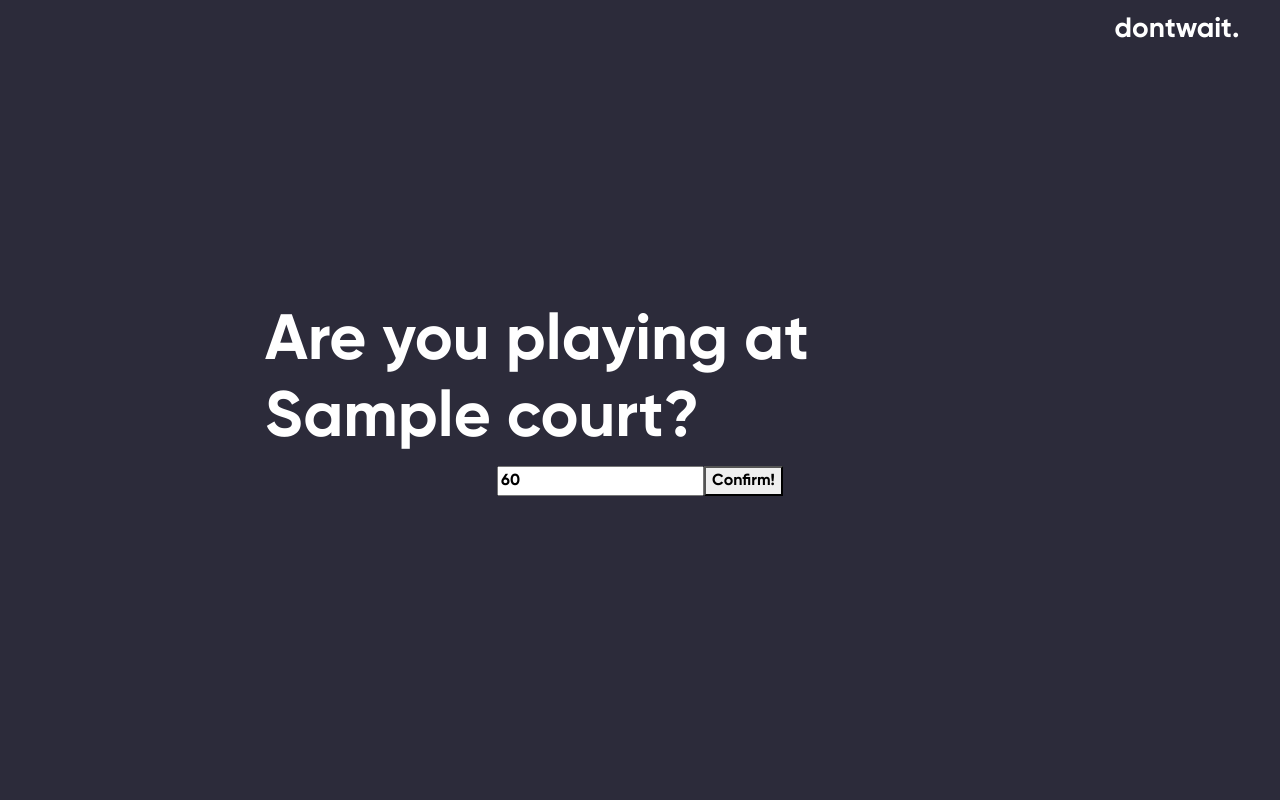
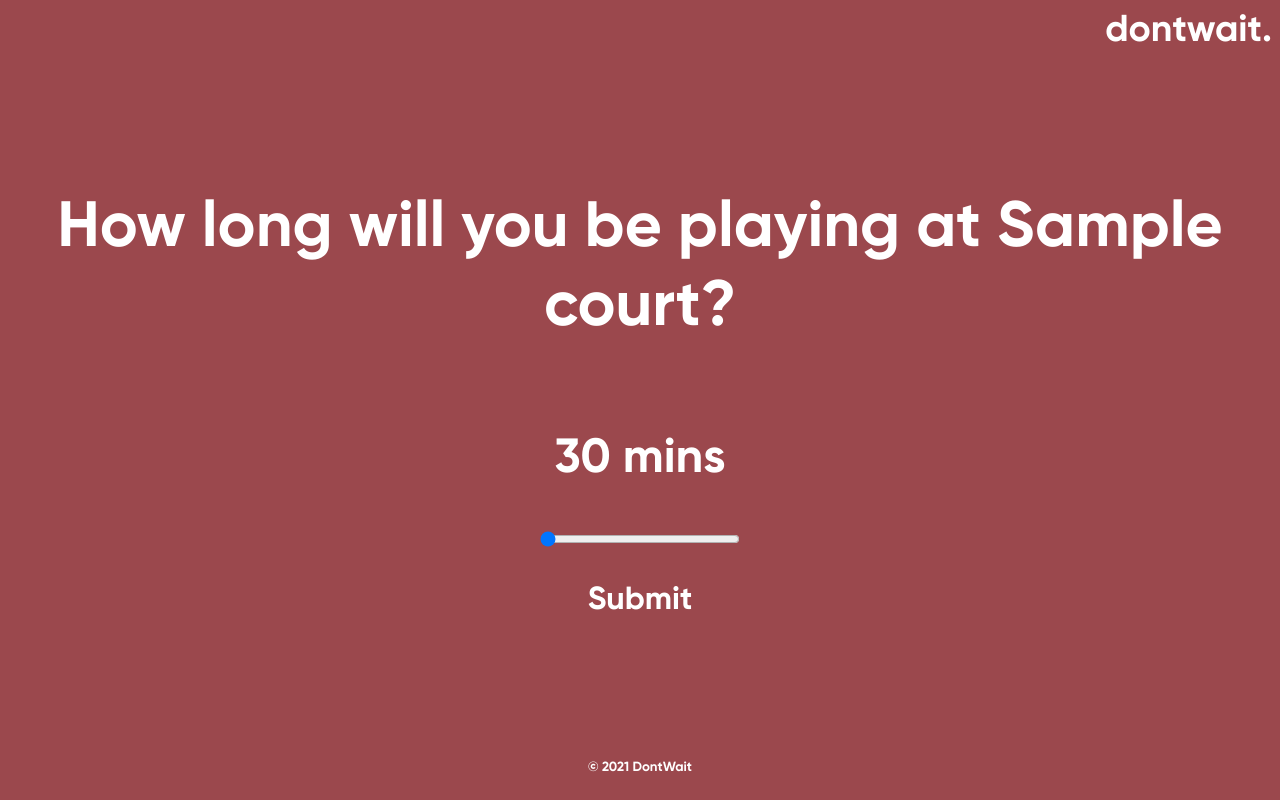
Before and after one commit to nathanielCherian/dontwait, a Django app: a page that uses dontwait/home/templates/base.html in a window 1280 px wide. Run offline with Django 3.2, Linux system fonts and the light colour scheme; tables that the repository leaves empty hold one stand-in row (values such as "Sample post"); some libraries are stand-ins or nearby versions.

Commit message:
update interface

```diff
--- a/dontwait/home/templates/base.html
+++ b/dontwait/home/templates/base.html
@@ -3,27 +3,29 @@
 
     <head>
         <title>dontwait</title>
-
-        <link rel="stylesheet" href="https://stackpath.bootstrapcdn.com/bootstrap/4.3.1/css/bootstrap.min.css" integrity="sha384-ggOyR0iXCbMQv3Xipma34MD+dH/1fQ784/j6cY/iJTQUOhcWr7x9JvoRxT2MZw1T" crossorigin="anonymous">
         <script src="https://ajax.googleapis.com/ajax/libs/jquery/3.3.1/jquery.js"></script>
-
     </head>
 
     <body>
 
 
-        <div class="row justify-content-end" style="padding-right: 2%; padding-top: 1%;">
+        <div class="flex-column">
+            <nav class="nav">
+                <a href="/" id="home-text" class="nav-item__right"><h3 class="no-space">dontwait.</h3></a>
+            </nav>
 
-            <div class="col-3" style="text-align: end;">
-                <a href="/" id="home-text"><h3>dontwait.</h3></a>
-            </div>
+            {% block content %}
+
+
+            {% endblock %}
+
+
+            <footer class="footer">
+                <p><small>© 2021 DontWait</small></p>
+            </footer>
 
         </div>
 
-        {% block content %}
-
-
-        {% endblock %}
 
 
 
@@ -45,9 +47,38 @@
 
         a, a:hover{
             color: inherit;
+            text-decoration: none;
         }
 
 
+        .flex-column{
+            display: flex;
+            flex-direction: column;
+            height: 100%;
+        }
+
+        .nav{
+            display: flex;
+            flex-direction: row;
+        }
+
+        .nav-item__right{
+            margin: 0;
+            padding: 0;
+            margin-left: auto;
+            font-size: 2rem;
+        }
+
+        .no-space{
+            margin: 0;
+        }
+
+
+        .footer{
+            margin-top: auto;
+            display: flex;
+            justify-content: center;
+        }
 
 
         h1{
@@ -58,20 +89,12 @@
             font-size: 3em;
         }
 
-
-        .row{
-            margin: 0;
+        body{
+            color: white;
+            font-family: gilroy;
+            animation: bg-animation 15s infinite;
         }
 
-        body{
-            animation: bg-animation 10s infinite;
-            color: white;
-            font-family: gilroy;
-        }
-
-        @-webkit-keyframes bg-animation {
-
-        }
 
         @keyframes bg-animation {
             0% {
@@ -95,4 +118,15 @@
 
     </style>
 
+    <style>
+        .centered{
+            flex-grow: 1;
+            display: flex;
+            flex-direction: column;
+            align-items: center;
+            justify-content: center;
+            text-align: center;
+        }
+    </style>
+
 </html>
--- a/dontwait/home/templates/home/courtclaim.html
+++ b/dontwait/home/templates/home/courtclaim.html
@@ -4,7 +4,90 @@
 
 {% block content %}
 
+    <div class="centered">
+        <div class="input-section">
+            {% if court.occupied %}
+                <h1>Whoops, this court is already in play!</h1>
+                <a href="{% url 'home' %}">Find an empty one</a>
+            {% else %}
+                <h1>How long will you be playing at {{court.name}}?</h1>
+                <h2><span id="selected-time"></span> mins</h2>
+                <input type="range" min="15" max="{{ court.maxtime }}" value="30" step="5" id="time-selector">
+                <input type="submit" id="submit-time">
+            {% endif %}
+        </div>
 
+        <div class="success-section" style="display: none;">
+            <h1>Thanks for your input! 😊</h1>
+        </div>
+
+        <div class="error-section" style="display: none;">
+            <h1>Whoops something went wrong. 😔</h1>
+        </div>
+
+    </div>
+
+
+    <script>
+        let API_URL = "{% url 'cclaim_api' court.slug %}";
+
+        const setTime = (val) => {
+            $('#selected-time').text(val);
+        }
+        setTime(30);
+
+        $('#time-selector').on('input', function () {
+            setTime(this.value);
+        });
+
+        $('#submit-time').click(function() {
+            console.log("test")
+            let time = $('#time-selector')[0].value;
+            $.ajax({
+                type: "POST",
+                url: API_URL,
+                data: {time},
+                success: function(){
+                    console.log("success")
+                    $(".input-section").hide();
+                    $(".success-section").show();
+                },
+                error: function(){
+                    $(".input-section").hide();
+                    $(".error-section").show();
+                }
+            });
+        });
+
+    </script>
+
+    <style>
+
+        .input-section{
+            display: flex;
+            flex-direction: column;
+            align-items: center;
+            justify-content: center;
+        }
+
+        #time-selector{
+            width: 200px;
+        }
+
+        #submit-time{
+            font-size: 2rem;
+            margin: 30px;
+            font-family: inherit;
+            color: inherit;
+            background-color: transparent;
+            border: none;
+            cursor: pointer;
+            outline: none;
+        }
+
+    </style>
+
+    <!--
         <div class="container-fluid page">
 
 
@@ -55,15 +138,6 @@
 
         </div>
 
-
-
-
-
-
-
-
-
-
     <script>
 
         const http = new XMLHttpRequest();
@@ -108,6 +182,7 @@
 
 
     </style>
+    -->
 
 
 {% endblock %}
```
Also changed, not shown: dontwait/home/templates/home/about.html (+12 -11 lines), dontwait/home/templates/home/courthome.html (+62 -1 lines), dontwait/home/templates/home/home.html (+4 -8 lines).
